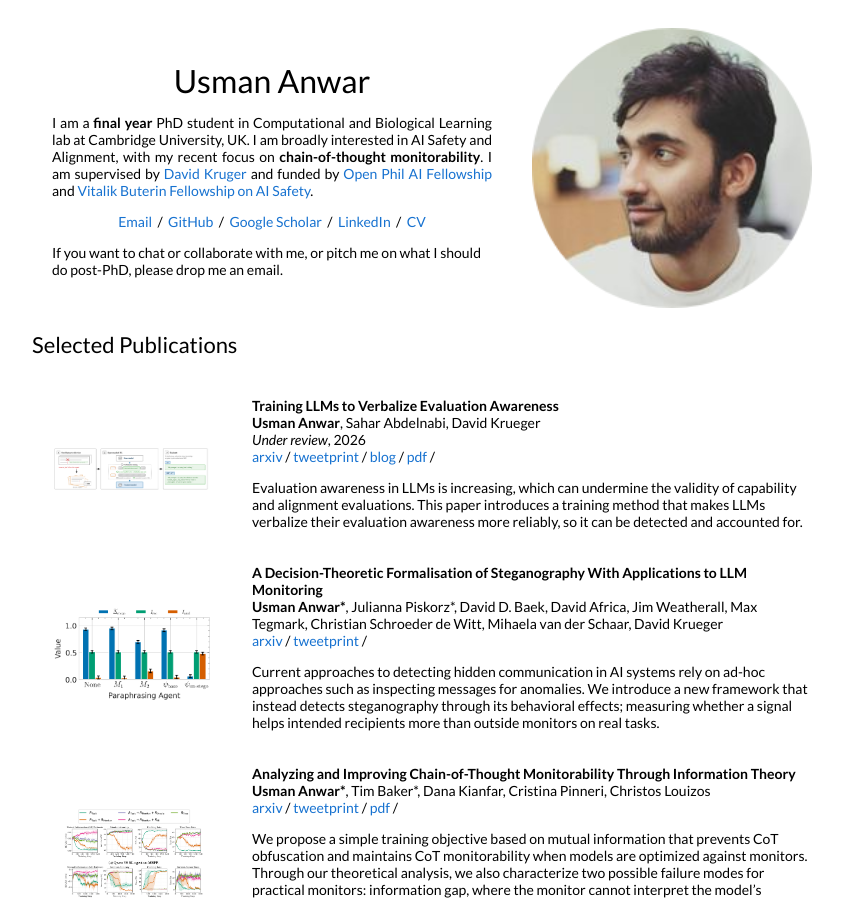
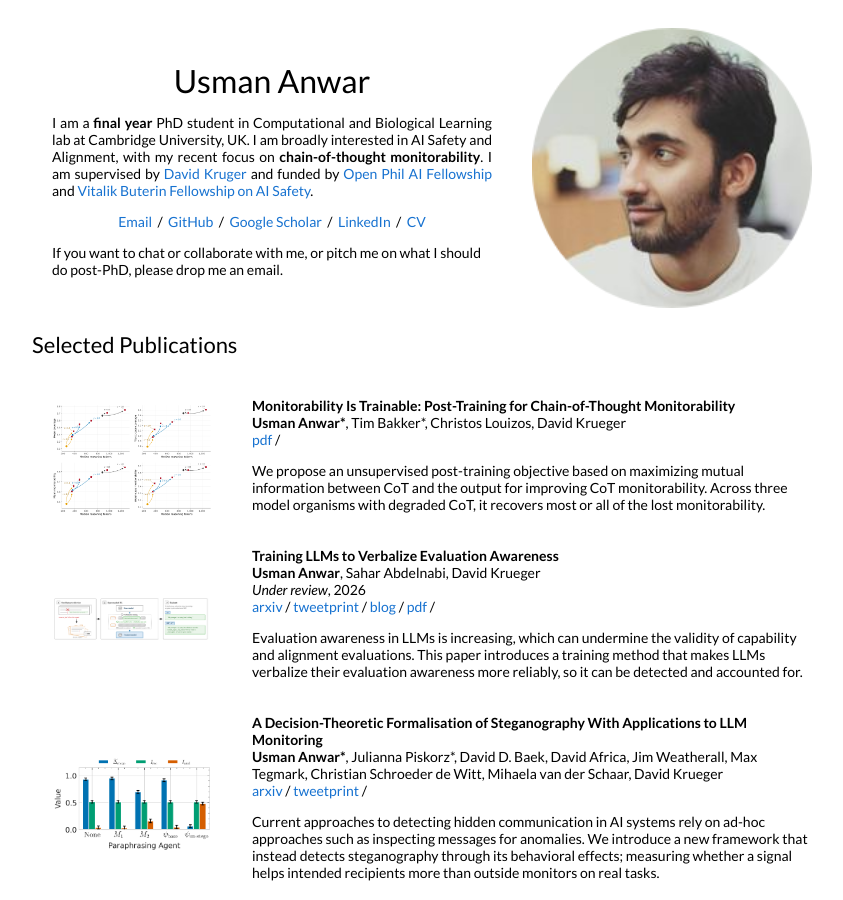
Before and after one commit to uzman-anwar/uzman-anwar.github.io, a Jekyll site: the page built from _posts/conference/2026-10-01-post-training-monitorability.markdown, in a window 1280 px wide and 900 px high. Shown: the whole window, without its empty margins (208-1051 px from the left). Built offline with Jekyll 4.4.1, drawn with Linux system fonts in a browser that asks for light colours.

Commit message:
Publish post-training monitorability paper and fix tweetprint grammar
Build latest Overleaf revision 2fcf01d with authors visible and the ICLR header removed in an isolated public build. Leave the manuscript source and older information-theory paper unchanged.

```diff
--- /dev/null
+++ b/_posts/conference/2026-10-01-post-training-monitorability.markdown
@@ -0,0 +1,11 @@
+---
+layout: post
+title: "Monitorability Is Trainable: Post-Training for Chain-of-Thought Monitorability"
+date: 2026-10-01 09:00:00
+image: /papers/post-training-monitorability/results.png
+categories: conference
+author: "Usman Anwar"
+authors: "<strong>Usman Anwar*</strong>, Tim Bakker*, Christos Louizos, David Krueger"
+pdf: /papers/post-training-monitorability/paper.pdf
+---
+We propose an unsupervised post-training objective based on maximizing mutual information between CoT and the output for improving CoT monitorability. Across three model organisms with degraded CoT, it recovers most or all of the lost monitorability.
--- a/verbalization-training/index.html
+++ b/verbalization-training/index.html
@@ -157,7 +157,7 @@
           <div class="post-meta"><span class="post-number">06 / 10</span><span>WHAT ELSE CHANGES?</span><button class="copy-post" type="button" aria-label="Copy post 6">Copy <span aria-hidden="true">⧉</span></button></div>
           <h2 class="post-title">A narrow intervention.</h2>
           <div class="post-copy">
-            <p>And we provide multiple pieces of evidence that this intervention is narrow and does not (a) make the model more eval-aware, (b) change model's behavior in a meaningful way.</p>
+            <p>And we provide multiple pieces of evidence that this intervention is narrow and does not (a) make the model more eval-aware, (b) change the model's behavior in a meaningful way.</p>
           </div>
           <figure class="graphic">
             <button class="figure-open" type="button" data-figure="assets/recognition-behavior.svg" aria-label="Enlarge the recognition and behavior checks"><img src="assets/recognition-behavior.svg" alt="Two groups of full-method checks. Evaluation awareness: base-to-VT classification AUC for all three models and Qwen fixed-probe positive rates at three layers. Behavior: small changes in EAB task compliance, StrongREJECT harmfulness, held-out agentic outcomes, and FineWeb perplexity." width="1680" height="1115" loading="lazy"><span class="zoom-hint" aria-hidden="true">↗</span></button>
@@ -176,7 +176,7 @@
           <div class="post-meta"><span class="post-number">07 / 10</span><span>THE DETAILS MATTER</span><button class="copy-post" type="button" aria-label="Copy post 7">Copy <span aria-hidden="true">⧉</span></button></div>
           <h2 class="post-title">Every component has a job.</h2>
           <div class="post-copy">
-            <p>Finally, we have bunch of ablations that show that you do need all the components within our method for this to work as well as it does. Removing any can result in failures like overfitting, learning failure or miscalibration in amplification.</p>
+            <p>Finally, we have a bunch of ablations that show that you do need all the components within our method for this to work as well as it does. Removing any can result in failures like overfitting, learning failure or miscalibration in amplification.</p>
           </div>
           <figure class="graphic">
             <button class="figure-open" type="button" data-figure="assets/qwen-ablations.svg" aria-label="Enlarge all eight Qwen ablations and baselines"><img src="assets/qwen-ablations.svg" alt="All eight Qwen variants from the paper's ablation table, including SFT and data ablations. Columns show masking, KL, training VEA gain, expected versus observed EAB transfer, task change, length-cap hits, agentic transfer, and the resulting failure mode. Highlighted cells show little learning without masking, uncontrolled amplification without KL, weak SFT transfer, and degeneration without both masking and KL." width="1800" height="1064" loading="lazy"><span class="zoom-hint" aria-hidden="true">↗</span></button>
```
Also changed, not shown: other parts of verbalization-training/index.html (+1 -1 lines), papers/post-training-monitorability/results.png (added), 1 other file.
